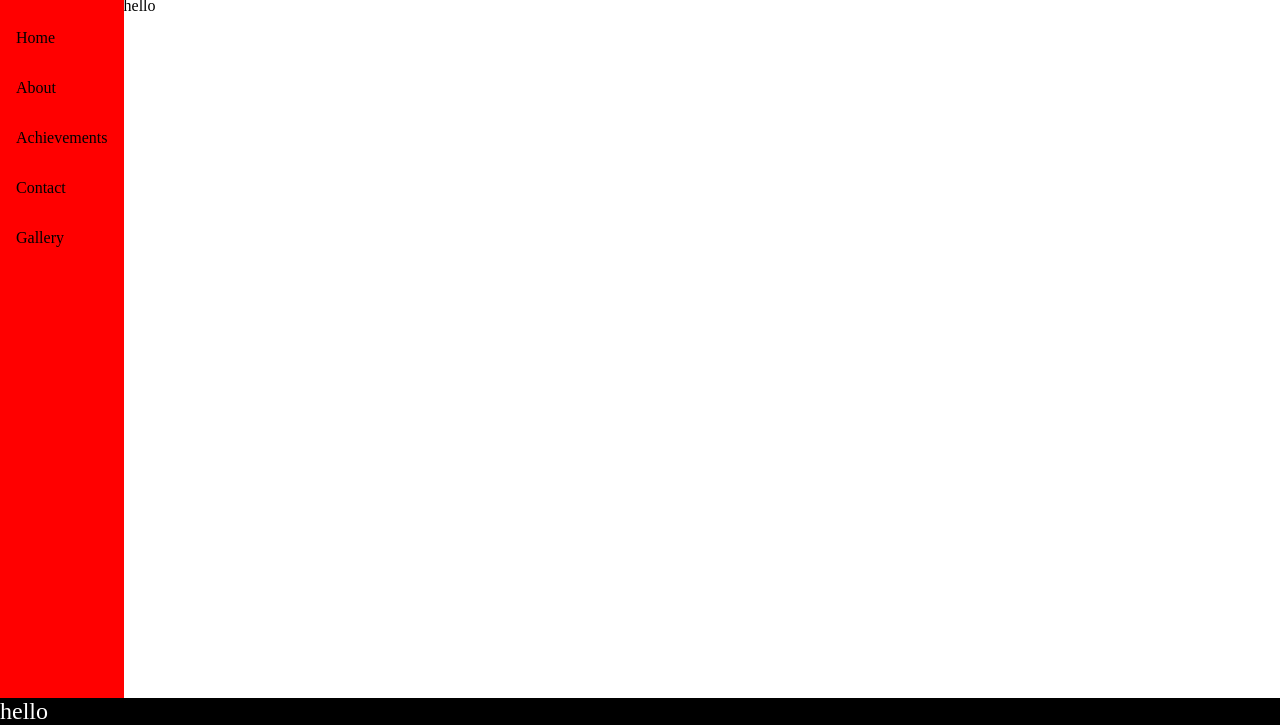
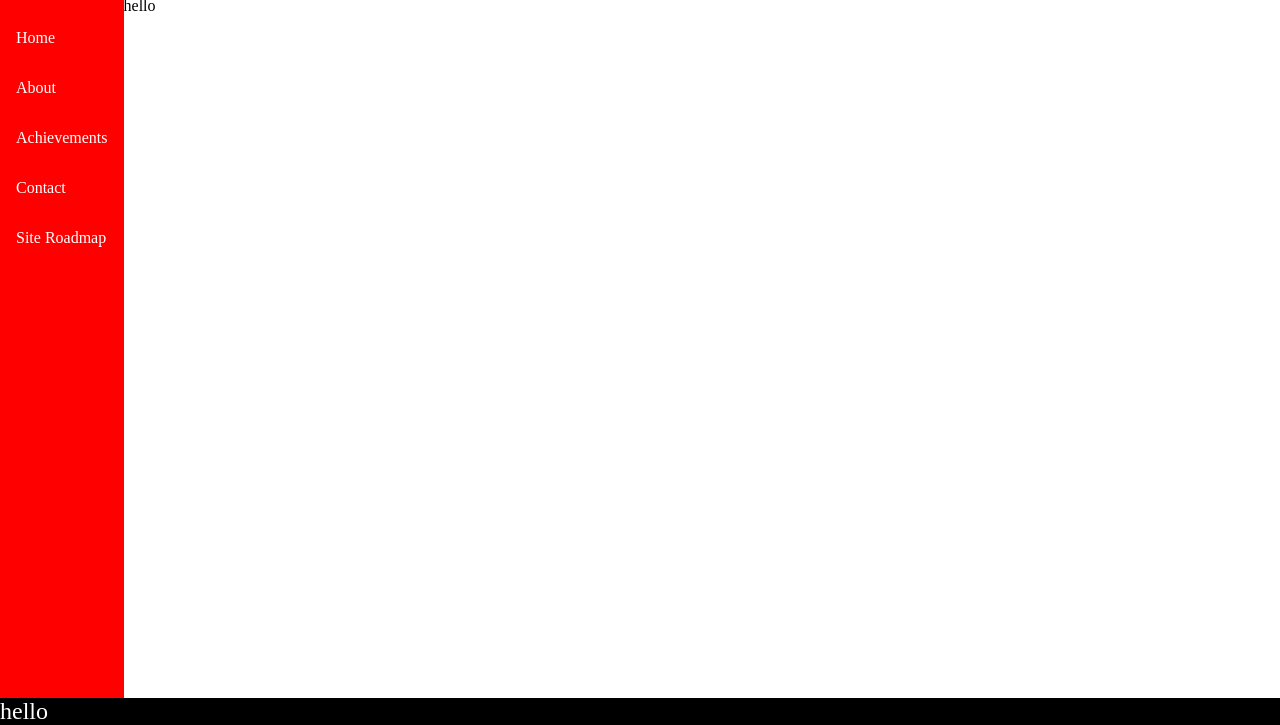
Before and after one commit to AaronHorne/Website, a plain HTML site: page index.html in a window 1280 px wide. Shown: the part 75-800 px from the top of the page. Drawn offline with Linux system fonts and the light colour scheme.

Commit message:
Added multiple pages and made the nav bar navigate to them

```diff
--- a/index.html
+++ b/index.html
@@ -15,11 +15,11 @@
     <div class="content">
         <div class="nav_bar">
             <ul>
-                <li>Home</li>
-                <li>About</li>
-                <li>Achievements</li>
-                <li>Contact</li>
-                <li>Gallery</li>
+                <li><a href="index.html">Home</a></li>
+                <li><a href="about.html">About</a></li>
+                <li><a href="achievements.html">Achievements</a></li>
+                <li><a href="contact.html">Contact</a></li>
+                <li><a href="roadmap.html">Site Roadmap</a></li>
             </ul>
         </div>
 
--- a/stylesheets/style.css
+++ b/stylesheets/style.css
@@ -44,6 +44,14 @@ body{
     padding: 1em;
 }
 
+.nav_bar ul li a{
+    text-decoration: none;
+    color: white;
+}
+.nav_bar ul li a:hover{
+    color:blue;
+}
+
 .content{
     display: flex;
     flex: 1;
```
Also changed, not shown: about.html (added), achievements.html (added), contact.html (added), roadmap.html (added).
